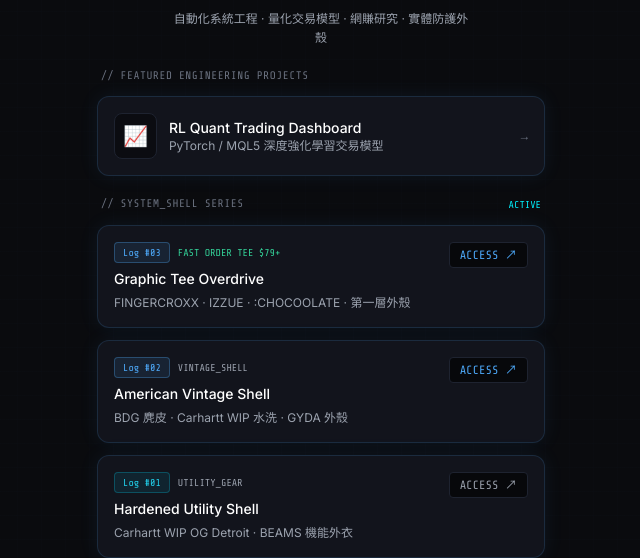
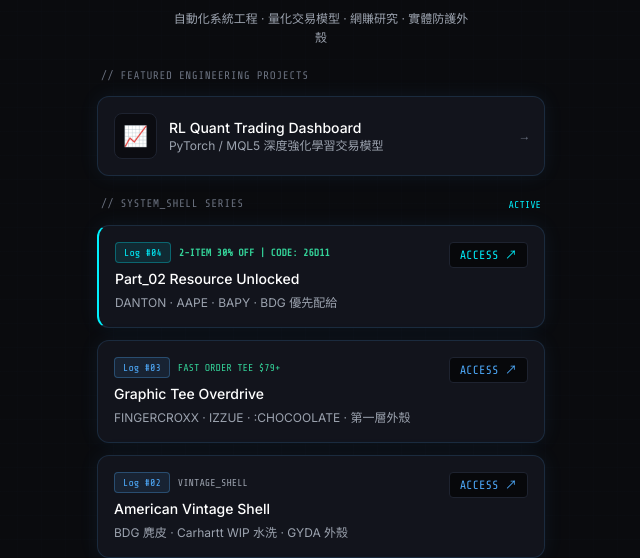
Before and after one commit to tn556/Int.rhythm, a plain HTML site: page index.html in a window 1280 px wide. Shown: the part 253-811 px from the top of the page, without its empty margins (319-959 px from the left). Drawn offline with nearby package versions, Linux system fonts and the light colour scheme.

Commit message:
Update index.html with latest post

```diff
--- a/index.html
+++ b/index.html
@@ -104,7 +104,23 @@
                 <span class="text-[10px] font-mono-tech text-cyber-glow">ACTIVE</span>
             </div>
 
-                   <!-- Log #73 -->
+            <!-- Log #04 : Part 02 Resource Allocation -->
+            <a href="https://hk.iteshop.com/bit/all/fw26-singlesday-promotion-p2?tscode=affhr_hk10072391" target="_blank" class="block group">
+                <div class="glow-box bg-cyber-card rounded-xl p-4 transition-all duration-300 group-hover:-translate-y-0.5 border-l-2 border-l-cyber-glow">
+                    <div class="flex justify-between items-start">
+                        <div class="space-y-1.5">
+                            <div class="flex items-center space-x-2">
+                                <span class="text-[10px] font-mono-tech px-2 py-0.5 rounded bg-cyber-glow/10 text-cyber-glow border border-cyber-glow/30">Log #04</span>
+                                <span class="text-[10px] font-mono-tech text-emerald-400 font-bold">2-ITEM 30% OFF | CODE: 26D11</span>
+                            </div>
+                            <h2 class="text-sm font-medium text-white group-hover:text-cyber-glow transition-colors">Part_02 Resource Unlocked</h2>
+                            <p class="text-xs text-gray-400">DANTON · AAPE · BAPY · BDG 優先配給</p>
+                        </div>
+                        <span class="text-xs font-mono-tech text-cyber-glow px-2.5 py-1 rounded bg-black/60 border border-cyber-border group-hover:bg-cyber-glow group-hover:text-black transition-all">ACCESS ↗</span>
+                    </div>
+                </div>
+            </a>
+
             <!-- Log #03 : Graphic Tee Overdrive -->
             <a href="http://hk.iteshop.com/sit/all/graphic-tee-collection?tscode=affhr_hk10072391&utm_source=retail&utm_medium=itesell_FastTSS26_6189" target="_blank" class="block group">
                 <div class="glow-box bg-cyber-card rounded-xl p-4 transition-all duration-300 group-hover:-translate-y-0.5">
@@ -121,10 +137,8 @@
                     </div>
                 </div>
             </a>
-            </a>
 
-
-            <!-- Shell Log #02  -->
+            <!-- Shell Log #02 -->
             <a href="http://hk.iteshop.com/sit/all?c=clothing%2523%2523%2523clothing_coatsjackets&tscode=affhr_hk10072391&utm_source=retail&utm_medium=itesell_SITFALL202610_6454" target="_blank" class="block group">
                 <div class="glow-box bg-cyber-card rounded-xl p-4 transition-all duration-300 group-hover:-translate-y-0.5">
                     <div class="flex justify-between items-start">
```
Lines whose indentation alone changed are shown as unchanged.
